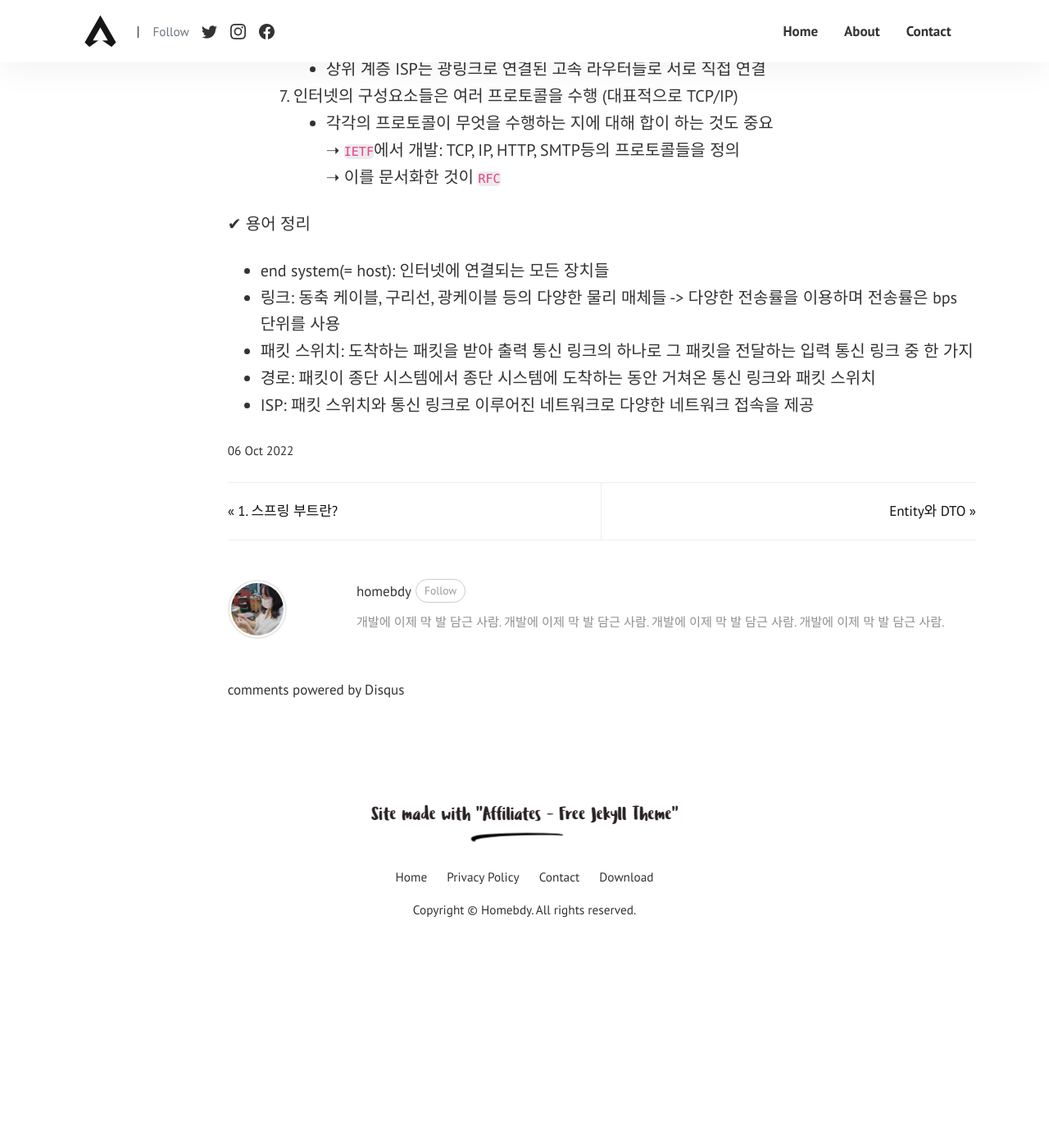
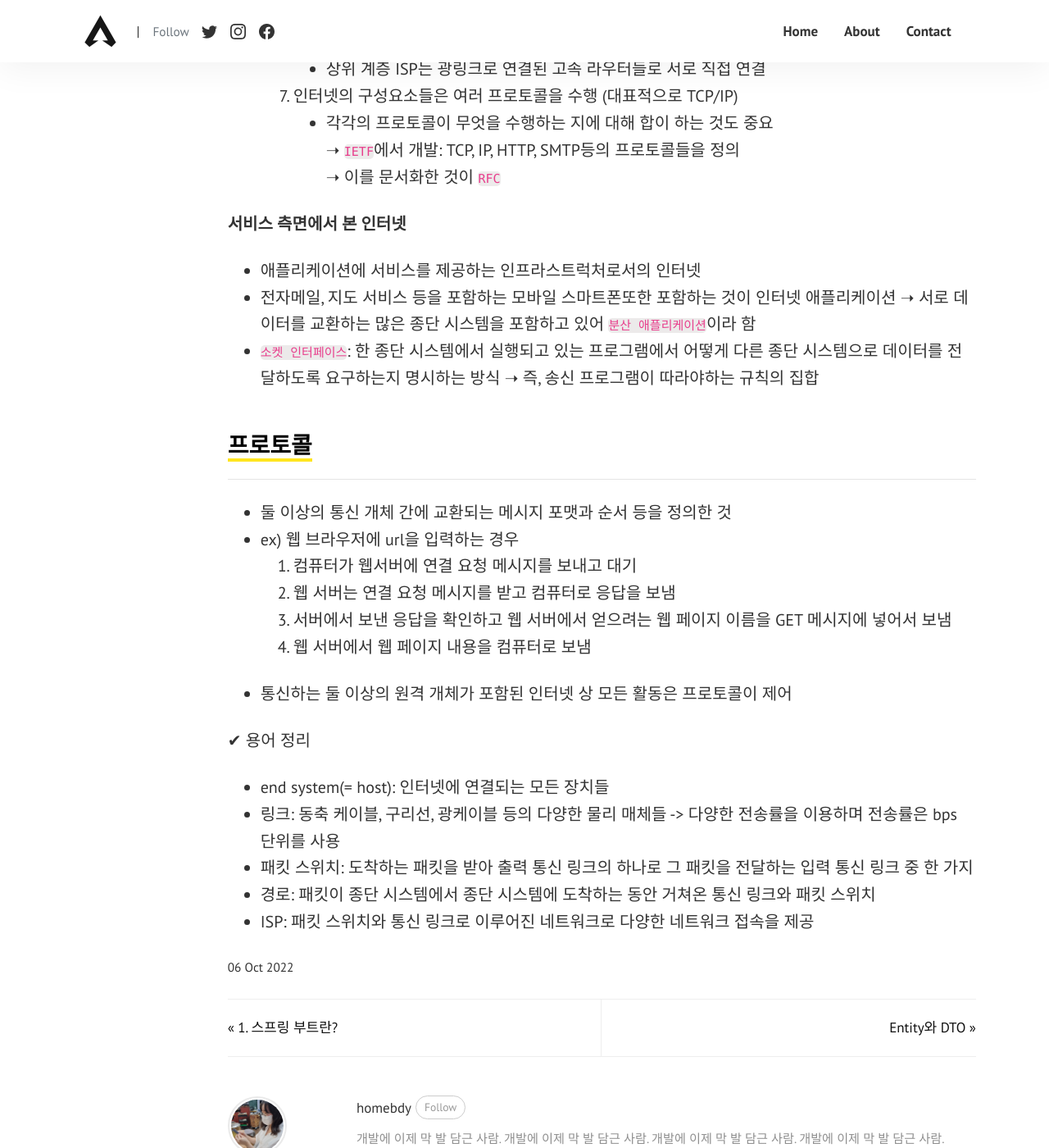
Before and after one commit to homebdy/homebdy.github.io, a Jekyll site: the page built from _posts/Computer-Networking/2022-10-6-networking1.md, in a window 1280 px wide and 1400 px high, scrolled down 1036 px. Shown: the whole window at 82% size. Built offline with Jekyll 4.4.1, drawn with Linux system fonts in a browser that asks for light colours; comment, search, counter and statistics services are not loaded; before the commit the page ends 2188 px from its top, so only the background shows below that.

Commit message:
feat: add posting

```diff
--- a/_posts/Computer-Networking/2022-10-6-networking1.md
+++ b/_posts/Computer-Networking/2022-10-6-networking1.md
@@ -37,13 +37,23 @@ tags: [ Computer Network ]
             ➝ `IETF`에서 개발: TCP, IP, HTTP, SMTP등의 프로토콜들을 정의<br/>
             ➝ 이를 문서화한 것이 `RFC`<br/>
 
+**서비스 측면에서 본 인터넷**
+- 애플리케이션에 서비스를 제공하는 인프라스트럭처로서의 인터넷
+- 전자메일, 지도 서비스 등을 포함하는 모바일 스마트폰또한 포함하는 것이 인터넷 애플리케이션
+    ➝ 서로 데이터를 교환하는 많은 종단 시스템을 포함하고 있어 `분산 애플리케이션`이라 함
+- `소켓 인터페이스`: 한 종단 시스템에서 실행되고 있는 프로그램에서 어떻게 다른 종단 시스템으로 데이터를 전달하도록 요구하는지 명시하는 방식
+    ➝ 즉, 송신 프로그램이 따라야하는 규칙의 집합
 
 
-
-
-
-
-
+### <a href="#">프로토콜</a>
+---
+- 둘 이상의 통신 개체 간에 교환되는 메시지 포맷과 순서 등을 정의한 것
+- ex) 웹 브라우저에 url을 입력하는 경우
+    1. 컴퓨터가 웹서버에 연결 요청 메시지를 보내고 대기
+    2. 웹 서버는 연결 요청 메시지를 받고 컴퓨터로 응답을 보냄
+    3. 서버에서 보낸 응답을 확인하고 웹 서버에서 얻으려는 웹 페이지 이름을 GET 메시지에 넣어서 보냄
+    4. 웹 서버에서 웹 페이지 내용을 컴퓨터로 보냄
+- 통신하는 둘 이상의 원격 개체가 포함된 인터넷 상 모든 활동은 프로토콜이 제어
 
 ✔ 용어 정리
 - end system(= host): 인터넷에 연결되는 모든 장치들
```
Also changed, not shown: _posts/spring/2022-10-11-spring11.md (added, +34 -0 lines).
